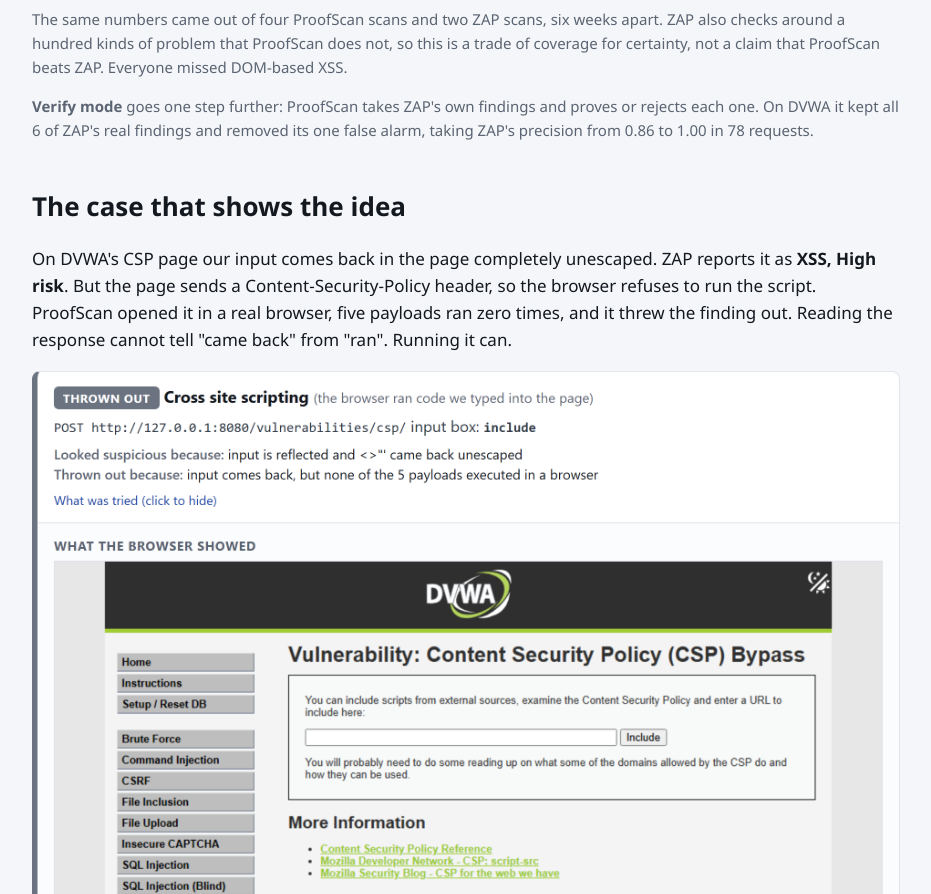
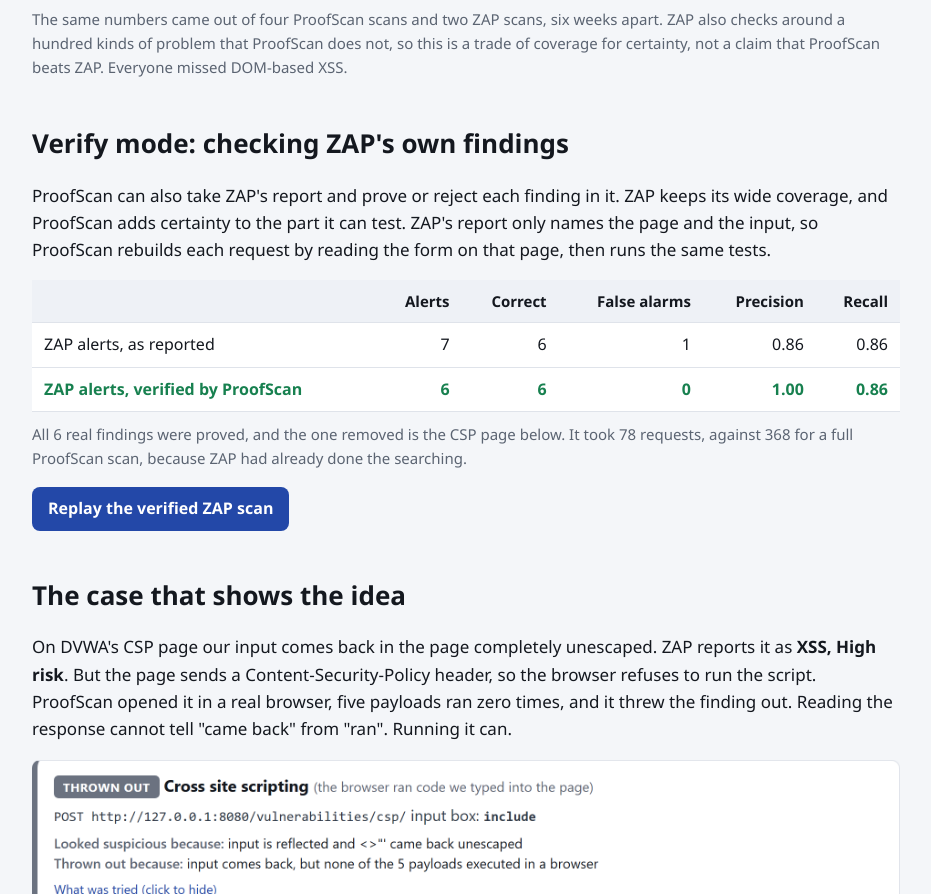
Before and after one commit to Abulkalam1524/proofscan, a plain HTML site: page showcase/index.html in a window 1280 px wide. Shown: the part 1769-2663 px from the top of the page, without its empty margins (174-1105 px from the left). Drawn offline with Linux system fonts and the light colour scheme; files whose address does not match are found by name.

Commit message:
show the verified zap scan on the showcase

```diff
--- a/showcase/index.html
+++ b/showcase/index.html
@@ -39,6 +39,8 @@
   td.num, th.num { text-align: right; }
   tr.ours td { font-weight: 700; color: var(--proved); }
   .note { color: var(--muted); font-size: 15px; margin-top: 10px; }
+  .inline-btn { display: inline-block; padding: 9px 16px; border-radius: 8px; background: var(--accent);
+                color: #fff; text-decoration: none; font-weight: 600; font-size: 16px; }
   figure { margin: 14px 0 0; }
   figcaption { color: var(--muted); font-size: 14px; margin-top: 6px; }
   ul { padding-left: 22px; }
@@ -119,10 +121,26 @@
       scans, six weeks apart. ZAP also checks around a hundred kinds of problem that
       ProofScan does not, so this is a trade of coverage for certainty, not a claim
       that ProofScan beats ZAP. Everyone missed DOM-based XSS.</p>
-    <p class="note"><strong>Verify mode</strong> goes one step further: ProofScan
-      takes ZAP's own findings and proves or rejects each one. On DVWA it kept all
-      6 of ZAP's real findings and removed its one false alarm, taking ZAP's
-      precision from 0.86 to 1.00 in 78 requests.</p>
+
+  </section>
+
+  <section>
+    <h2>Verify mode: checking ZAP's own findings</h2>
+    <p>ProofScan can also take ZAP's report and prove or reject each finding in it.
+      ZAP keeps its wide coverage, and ProofScan adds certainty to the part it can
+      test. ZAP's report only names the page and the input, so ProofScan rebuilds
+      each request by reading the form on that page, then runs the same tests.</p>
+    <div class="table-wrap">
+      <table>
+        <tr><th></th><th class="num">Alerts</th><th class="num">Correct</th><th class="num">False alarms</th><th class="num">Precision</th><th class="num">Recall</th></tr>
+        <tr><td>ZAP alerts, as reported</td><td class="num">7</td><td class="num">6</td><td class="num">1</td><td class="num">0.86</td><td class="num">0.86</td></tr>
+        <tr class="ours"><td>ZAP alerts, verified by ProofScan</td><td class="num">6</td><td class="num">6</td><td class="num">0</td><td class="num">1.00</td><td class="num">0.86</td></tr>
+      </table>
+    </div>
+    <p class="note">All 6 real findings were proved, and the one removed is the CSP
+      page below. It took 78 requests, against 368 for a full ProofScan scan,
+      because ZAP had already done the searching.</p>
+    <p><a class="inline-btn" href="replay.html?scan=12">Replay the verified ZAP scan</a></p>
   </section>
 
   <section>
```
Also changed, not shown: web/templates/index.html (+9 -4 lines), 1 other file.
